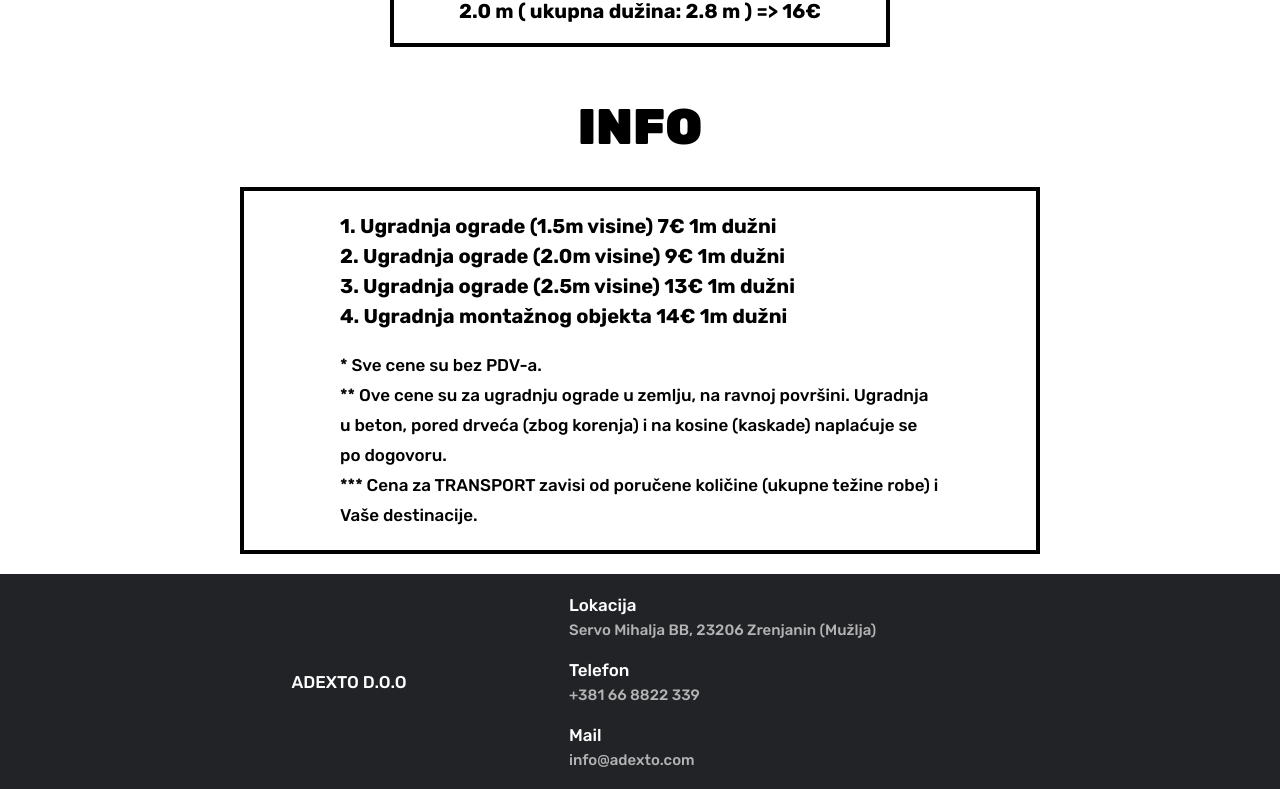
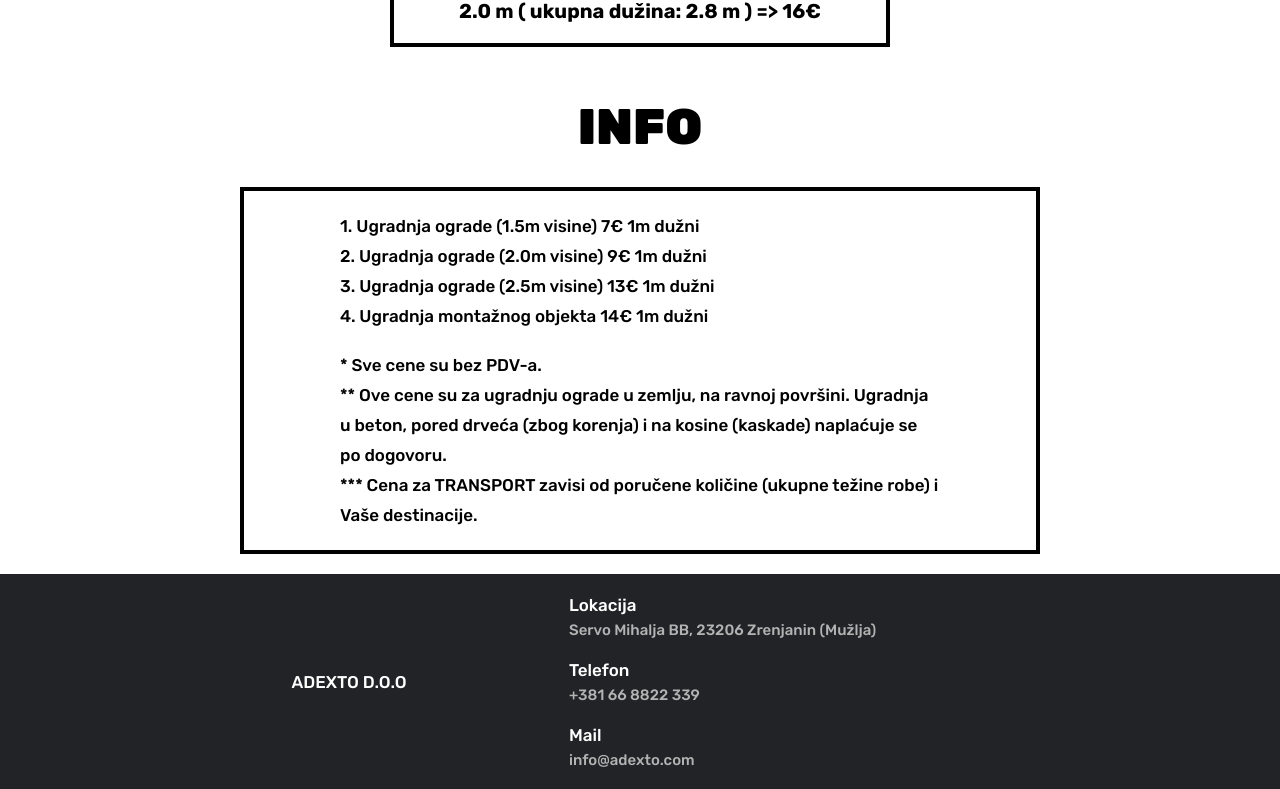
Before and after one commit to CsongorD/Adexto, a React (Create React App) app: page /cenovnik in a window 1280 px wide. Shown: the part 8537-9326 px from the top of the page. Built offline with nearby package versions, Linux system fonts and the light colour scheme; some icons are missing.

Commit message:
change h3 to p

```diff
--- a/src/components/PriceInfo/PriceInfo.jsx
+++ b/src/components/PriceInfo/PriceInfo.jsx
@@ -7,10 +7,10 @@ const PriceInfo = forwardRef((_props, ref) => {
       <h1 className="title">INFO</h1>
       <div className="price-info-box">
         <div className="price-info-text">
-          <h3>1. Ugradnja ograde (1.5m visine) 7€ 1m dužni</h3>
-          <h3>2. Ugradnja ograde (2.0m visine) 9€ 1m dužni</h3>
-          <h3>3. Ugradnja ograde (2.5m visine) 13€ 1m dužni</h3>
-          <h3>4. Ugradnja montažnog objekta 14€ 1m dužni</h3>
+          <p>1. Ugradnja ograde (1.5m visine) 7€ 1m dužni</p>
+          <p>2. Ugradnja ograde (2.0m visine) 9€ 1m dužni</p>
+          <p>3. Ugradnja ograde (2.5m visine) 13€ 1m dužni</p>
+          <p>4. Ugradnja montažnog objekta 14€ 1m dužni</p>
         </div>
         <br />
         <div className="price-info-text">
```
